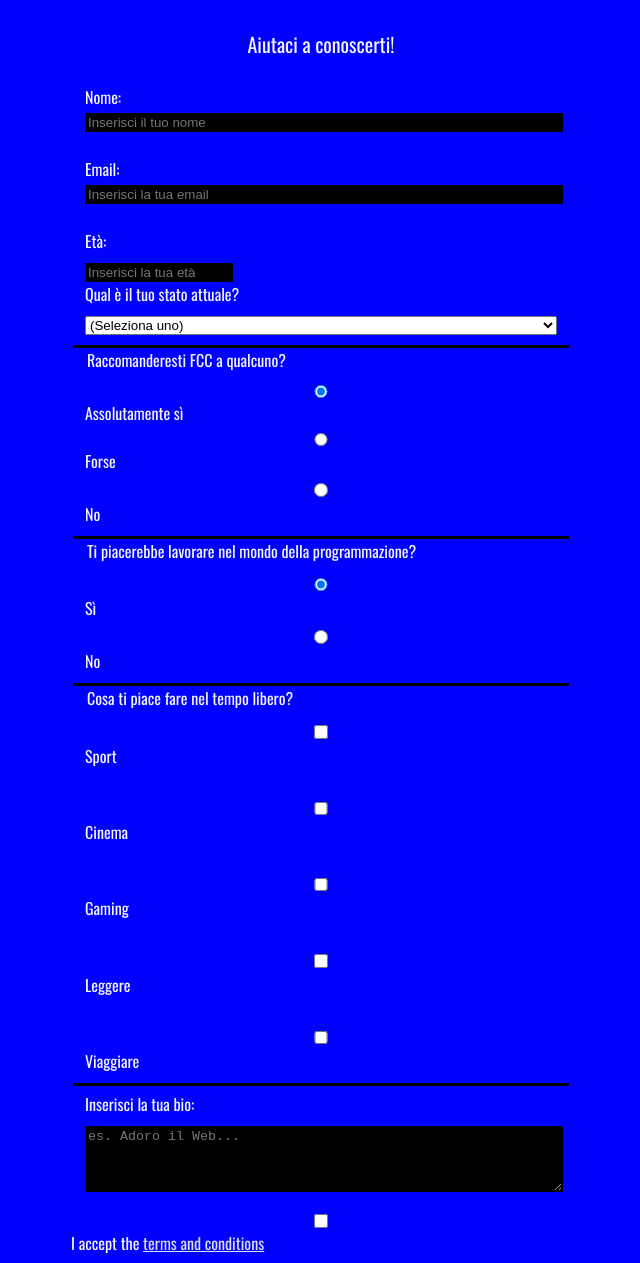
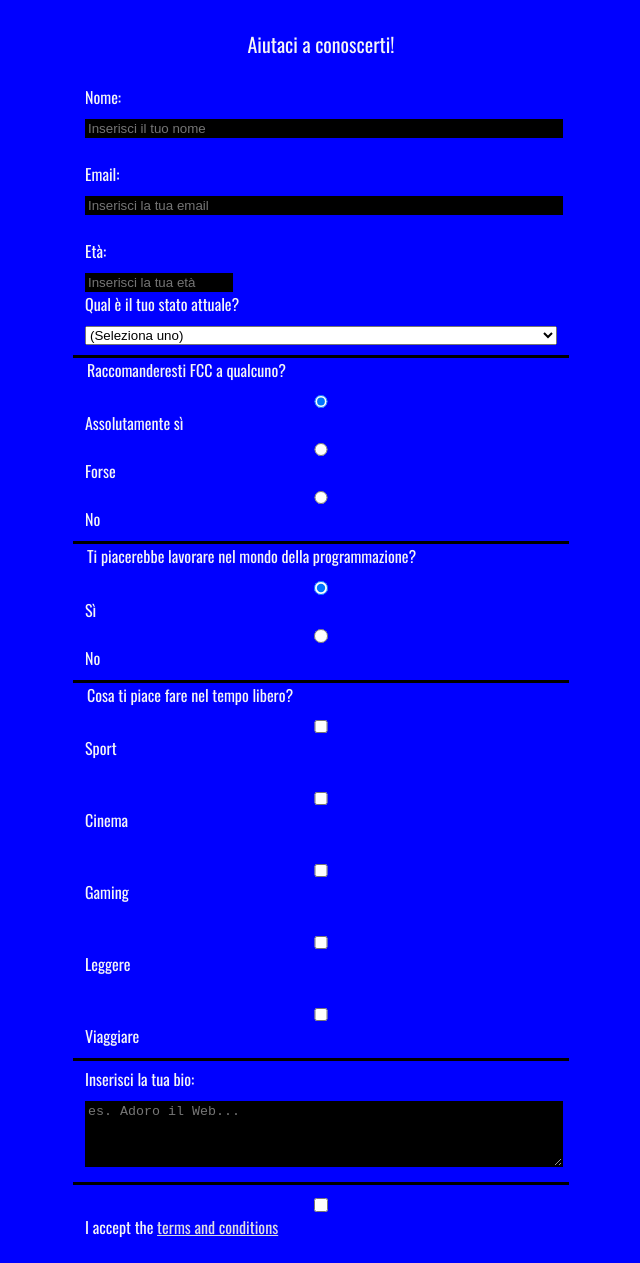
Before and after one commit to Stelk1999/Modulo-di-sondaggio, a plain HTML site: page index.html in a window 1280 px wide. Shown: the part 82-1345 px from the top of the page, without its empty margins (319-959 px from the left). Drawn offline with nearby package versions, Linux system fonts and the light colour scheme.

Commit message:
Update index.html

```diff
--- a/index.html
+++ b/index.html
@@ -15,8 +15,8 @@
 
     <form id="survey-form" method="post" action="/submit">
         <fieldset>
-            <label for="name" id="name-label">Nome: <input id="name" name="name" type="text" required placeholder="Inserisci il tuo nome" class="inline" /></label> <br>
-            <label for="email" id="email-label">Email: <input id="email" name="email" type="email" required placeholder="Inserisci la tua email" class="inline"/></label> <br>
+            <label for="name" id="name-label">Nome: <input id="name" name="name" type="text" required placeholder="Inserisci il tuo nome"/></label> <br>
+            <label for="email" id="email-label">Email: <input id="email" name="email" type="email" required placeholder="Inserisci la tua email"/></label> <br>
             <label for="number" id="number-label">Età:<br> <input id="number" type="number" min="16" max="120" required placeholder="Inserisci la tua età"/></label>
             <label for="dropdown"> Qual è il tuo stato attuale?
                 <select id="dropdown" name="dropd" required>
@@ -31,33 +31,34 @@
 
         <fieldset>
             <legend>Raccomanderesti FCC a qualcuno?</legend>
+
             <label for="consiglioSì"><input id="consiglioSì" type="radio" name="raccomandazione" checked value="1" class="inline" /> Assolutamente sì</label>
             <label for="consiglioForse"><input id="consiglioForse" type="radio" name="raccomandazione" value="2" class="inline"/> Forse</label>
-            <label for="consiglioNo"><input id="consiglioNo" type="radio" name="raccomandazione" value="3"/> No</label>
+            <label for="consiglioNo"><input  class="inline" Sid="consiglioNo" type="radio" name="raccomandazione" value="3"/> No</label>
         </fieldset>
 
         <fieldset>
             <legend>Ti piacerebbe lavorare nel mondo della programmazione?</legend>
-            <label for="EnjoyProgrammingYes"><input id="EnjoyProgrammingYes" type="radio" name="Programming" checked required value="1"/> Sì</label>
-            <label for="EnjoyProgrammingNo"><input id="EnjoyProgrammingNo" type="radio" name="Programming" required value="2"/> No</label>
+            <label for="EnjoyProgrammingYes"><input id="EnjoyProgrammingYes" type="radio" name="Programming" checked required value="1" class="inline"/> Sì</label>
+            <label for="EnjoyProgrammingNo"><input id="EnjoyProgrammingNo" type="radio" name="Programming" required value="2" class="inline"/> No</label>
         </fieldset>
 
         <fieldset>
             <legend>Cosa ti piace fare nel tempo libero?</legend>
             <label for="sport">
-                <input id="sport" type="checkbox" name="hobby" value="Sport"> Sport
+                <input id="sport" type="checkbox" name="hobby" value="Sport" class="inline"> Sport
             </label><br>
             <label for="cinema">
-                <input id="cinema" type="checkbox" name="hobby" value="Cinema"> Cinema
+                <input id="cinema" type="checkbox" name="hobby" value="Cinema" class="inline"> Cinema
             </label><br>
             <label for="gaming">
-                <input id="gaming" type="checkbox" name="hobby" value="Gaming"> Gaming
+                <input id="gaming" type="checkbox" name="hobby" value="Gaming" class="inline"> Gaming
             </label><br>
             <label for="leggere">
-                <input id="leggere" type="checkbox" name="hobby" value="Leggere"> Leggere
+                <input id="leggere" type="checkbox" name="hobby" value="Leggere" class="inline"> Leggere
             </label><br>
             <label for="viaggiare">
-                <input id="viaggiare" type="checkbox" name="hobby" value="Viaggiare"> Viaggiare
+                <input id="viaggiare" type="checkbox" name="hobby" value="Viaggiare" class="inline"> Viaggiare
             </label>
         </fieldset>
 
@@ -66,11 +67,11 @@
                 <br><textarea rows="4" cols="40" id="bio" placeholder="es. Adoro il Web..." name="bio"></textarea>
             </label>
         </fieldset>
-
+    <fieldset>
         <label for="terms-and-conditions">
-            <input class="inline" id="terms-and-conditions" type="checkbox" required name="terms-and-conditions" value="1" /> I accept the <a href="https://www.freecodecamp.org/news/terms-of-service/" ">terms and conditions</a>
+            <input class="inline" id="terms-and-conditions" type="checkbox" required name="terms-and-conditions" value="1" /> I accept the <a href="https://www.freecodecamp.org/news/terms-of-service/">terms and conditions</a>
         </label>
-
+    </fieldset>
         <input type="submit" value="Submit" id="submit" />
         </form>
 </body>
```
